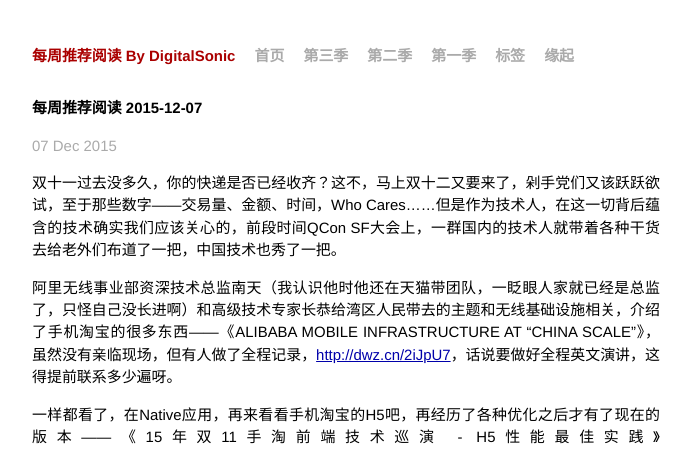
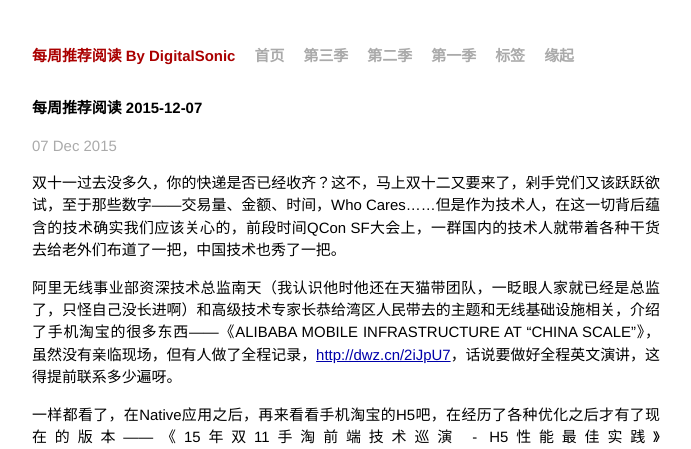
Before and after one commit to digitalsonic/recommend-reading, a Jekyll site: the page built from _posts/2015-12-07-.md, in a window 1280 px wide. Shown: the top 449 px of the page, without its empty margins (294-985 px from the left). Built offline with Jekyll 4.4.1, drawn with Linux system fonts in a browser that asks for light colours; Markdown is read by kramdown in place of the engine named in the settings; some of the changed text lies outside the part shown.

Commit message:
fix typo

```diff
--- a/_posts/2015-12-07-.md
+++ b/_posts/2015-12-07-.md
@@ -10,7 +10,7 @@
 
 阿里无线事业部资深技术总监南天（我认识他时他还在天猫带团队，一眨眼人家就已经是总监了，只怪自己没长进啊）和高级技术专家长恭给湾区人民带去的主题和无线基础设施相关，介绍了手机淘宝的很多东西——《ALIBABA MOBILE INFRASTRUCTURE AT "CHINA SCALE"》，虽然没有亲临现场，但有人做了全程记录，[http://dwz.cn/2iJpU7](http://dwz.cn/2iJpU7)，话说要做好全程英文演讲，这得提前联系多少遍呀。
 
-一样都看了，在Native应用，再来看看手机淘宝的H5吧，再经历了各种优化之后才有了现在的版本——《15年双11手淘前端技术巡演 - H5性能最佳实践》（[https://github.com/amfe/article/issues/21](https://github.com/amfe/article/issues/21)）。今年双十一的性能数据大致是这样的：
+一样都看了，在Native应用之后，再来看看手机淘宝的H5吧，在经历了各种优化之后才有了现在的版本——《15年双11手淘前端技术巡演 - H5性能最佳实践》（[https://github.com/amfe/article/issues/21](https://github.com/amfe/article/issues/21)）。今年双十一的性能数据大致是这样的：
 
 ![性能数据](http://7xn7do.com1.z0.glb.clouddn.com/images/20151111-H5-Performance.jpg-normalized)
 
```
